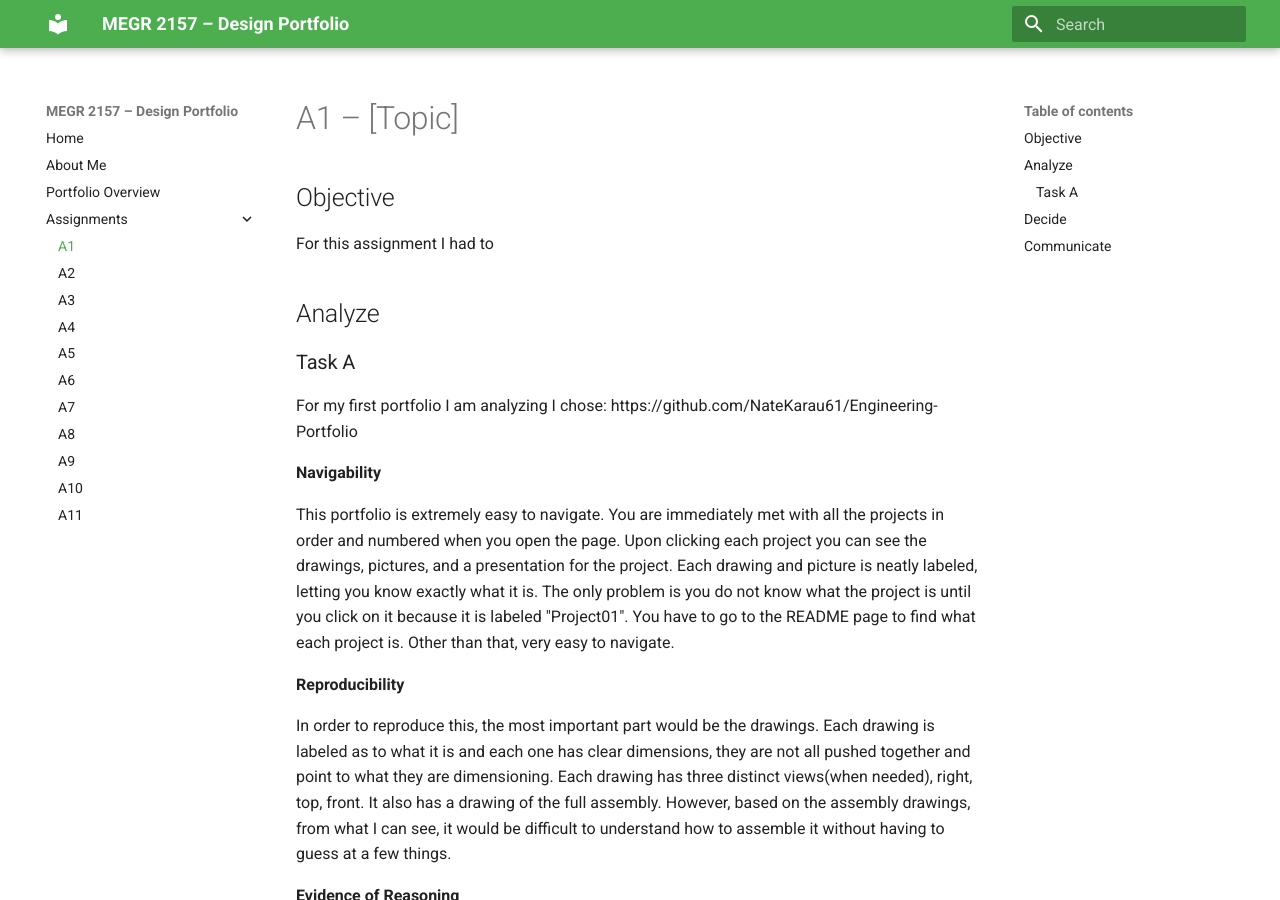
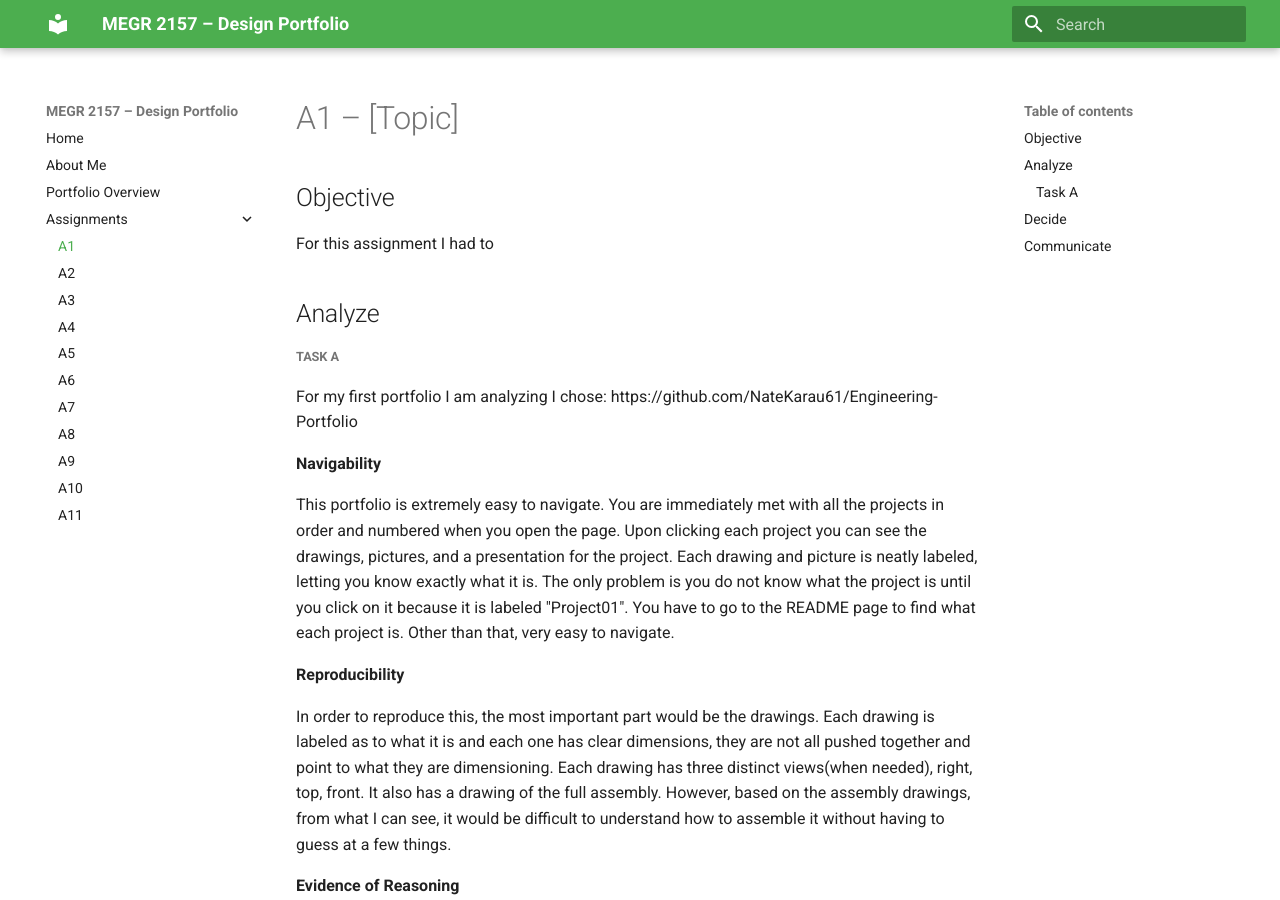
Before and after one commit to JacksonRice6/megr2156-portfolio, an MkDocs documentation site: the page built from docs/assignments/A01/index.md, in a window 1280 px wide and 900 px high. Built offline with MkDocs 1.6.1 and Material for MkDocs 9.7.7, drawn with Linux system fonts in a browser that asks for light colours.

```diff
--- a/docs/assignments/A01/index.md
+++ b/docs/assignments/A01/index.md
@@ -5,7 +5,7 @@ For this assignment I had to
 
 ## Analyze
 
-### Task A
+##### Task A
 
 For my first portfolio I am analyzing I chose: https://github.com/NateKarau61/Engineering-Portfolio
 
```
